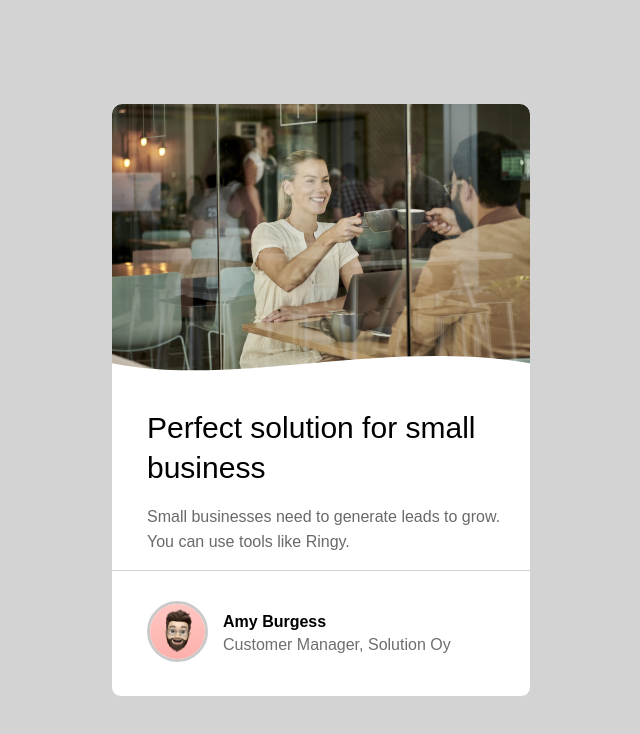
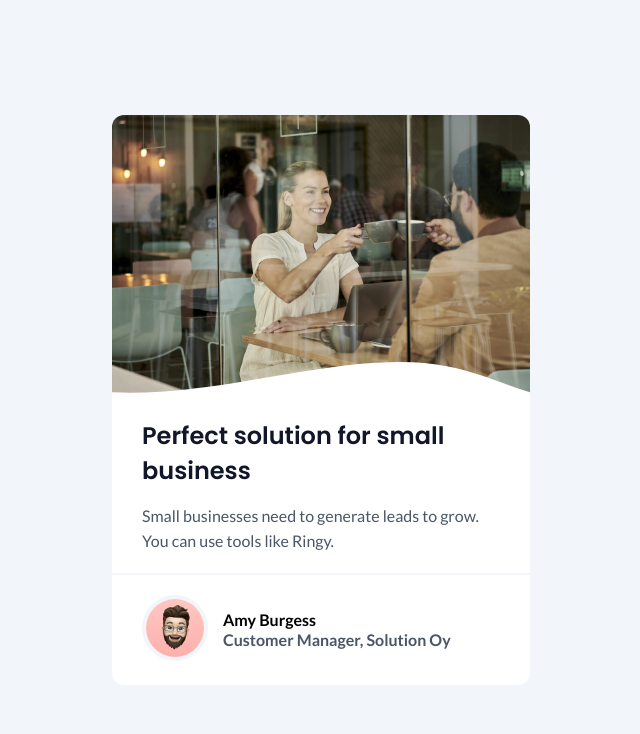
Before and after one commit to sefianeouberka/business-blog-card, a plain HTML site: page index.html in a window 1280 px wide. Shown: the whole page, without its empty margins (319-959 px from the left). Drawn offline with Linux system fonts and the light colour scheme.

Commit message:
Update index.html and style.css

```diff
--- a/index.html
+++ b/index.html
@@ -12,33 +12,41 @@
     />
     <link rel="stylesheet" href="style.css">
     <title>Business Blog Card</title>
-    <style>
-    </style>
   </head>
   <body>
-    <div class="container">
-      <div class="card">
-        <div class="image-layer">
-          <img src="resources/hero-image-1.jpg" alt="">
-          <svg class="wave-divider" viewBox="0 0 500 80" preserveAspectRatio="none">
-            <path d="M0,45 C150,85 320,5 500,45 L500,80 L0,80 Z" fill="#ffffff"></path>
+    <main class="page_stage">
+      <article class="card_container" aria-labelledby="card_title">
+        <div class="card_media">
+          <img class="card_image" src="resources/hero-image-1.jpg" alt="two persone in a caffee">
+          <svg
+            class="card__wave"
+            viewBox="0 0 500 80"
+            preserveAspectRatio="none"
+            aria-hidden="true"
+            focusable="false"
+            >
+            <path
+              d="M0,68 C120,76 235,14 345,14 C415,14 455,48 500,68 L500,80 L0,80 Z"
+              fill="currentColor"
+            />
           </svg>
         </div>
-        <div class="body-layer">
-          <h2>Perfect solution for small business</h2>
-          <p>Small businesses need to generate leads to grow. You can use tools like Ringy.</p>
+        <div class="card_body">
+          <h2 id="card_title" class="card_title"> Perfect solution for small business </h2>
+          <p class="card_description">
+            Small businesses need to generate leads to grow. You can use tools like Ringy.
+          </p>
         </div>
-        <hr class="seprator-line">
-        <div class="author-layer">
-          <div class="avatar">
-            <img src="resources/avatar-image-business-card-1.png" alt="image author">
+        <footer class="card_aothor">
+          <div class="card_avatar">
+            <img src="resources/avatar-image-business-card-1.png" alt="image of persone">
           </div>
-          <div class="author-info">
-            <h4>Amy Burgess</h4>
-            <p>Customer Manager, Solution Oy</p>
+          <div class="card_info_author">
+            <p class="name_author"> Amy Burgess </p>
+            <p class="job_position">Customer Manager, Solution Oy</p>
           </div>
-        </div>
-      </div>
-    </div>
+        </footer>
+      </article>
+    </main>
   </body>
 </html>
--- a/style.css
+++ b/style.css
@@ -1,76 +1,102 @@
-body{
+@import url('https://fonts.googleapis.com/css2?family=Poppins:ital,wght@0,100;0,200;0,300;0,400;0,500;0,600;0,700;0,800;0,900;1,100;1,200;1,300;1,400;1,500;1,600;1,700;1,800;1,900&display=swap');
+@import url('https://fonts.googleapis.com/css2?family=Lato:ital,wght@0,100;0,300;0,400;0,700;0,900;1,100;1,300;1,400;1,700;1,900&family=Poppins:ital,wght@0,100;0,200;0,300;0,400;0,500;0,600;0,700;0,800;0,900;1,100;1,200;1,300;1,400;1,500;1,600;1,700;1,800;1,900&display=swap');
+:root {
+
+    --color-bg-stage: #F2F5F9;
+    --color-surface: #FFFFFF;
+    --color-text-primary: #111729;
+    --color-text-secondary: #4A5567;
+    --color-border-line: #F2F5F9;
+    --color-avatar-ring: #F2F5F9;
+
+    --font-heading: "Poppins", sans-serif;
+    --font-body: "Lato", sans-serif;
+
+    --font-size-heading: 1.5rem;
+    --font-size-body: 1rem;
+
+    --card-max-width: 418px;
+    --radius-card: 12px;
+    --radius-avatar: 100%;
+}
+*, *::before, *::after {
+    box-sizing: border-box;
+}
+body, h2, p{
     padding: 0;
     margin: 0;
-    box-sizing: border-box;
-    background-color: #D3D3D3;
 }
-.container{
-    font-family: sans-serif;
+.page_stage {
     display: flex;
     align-items: center;
     justify-content: center;
+    background-color: var(--color-bg-stage);
     height: 100vh;
 }
-.image-layer {
+.card_container{
+    background-color: var(--color-surface);
+    max-width: var(--card-max-width);
+    border-radius: var(--radius-card);
+}
+.card_media{
     position: relative;
+}
+.card_image{
     width: 100%;
-    line-height: 0;
+    height: auto;
+    aspect-ratio: 3/2;
+    object-fit: cover;
+    border-top-left-radius: var(--radius-card);
+    border-top-right-radius: var(--radius-card);
 }
-.wave-divider {
+.card__wave {
+    color: var(--color-surface);
     position: absolute;
     bottom: -1px;
     left: 0;
+    height: 45px;
     width: 100%;
-    height: 50px;
     pointer-events: none;
 }
-.card {
-    max-width: 418px;
-    border: 1px solid #D3D3D3;
-    border-radius: 10px;
-    background-color: #ffffff;
+.card_body{
+    padding: 5px 30px 20px;
 }
-.card .image-layer img{
-    border-top-left-radius: 10px;
-    border-top-right-radius: 10px;
+.card_title{
+    font-family: var(--font-heading);
+    font-weight: 550;
+    color: var(--color-text-primary);
+    margin: 15px 0px;
+}
+.card_description{
+    font-family: var(--font-body);
+    font-weight: 400;
+    line-height: 25px;
+    color: var(--color-text-secondary);
+}
+.card_aothor{
+    display: flex;
+    align-items: center;
+    padding: 20px 30px;
+    border-top: 2px solid var(--color-border-line);
+    gap: 15px;
+}
+.card_avatar img{
+    border-radius: var(--radius-avatar);
+    border: 4px solid var(--color-avatar-ring);
+}
+.card_info_author{
+    line-height: 20px;
+}
+.name_author{
+    font-family: var(--font-body);
+    font-weight: 700;
+}
+.job_position{
+    font-family: var(--font-body);
+    color: var(--color-text-secondary);
+    font-weight: 550;
 }
 
-.body-layer h2,h2 + p{
-    padding-left: 35px;
-    max-width: 360px;
+@media screen and (max-width: 640px) {
+
 }
-.body-layer h2{
-    font-weight: 540;
-    font-size: 30px;
-    line-height: 40px;
-    margin-bottom: 0px;
-}
-.body-layer p{
-    color: #696969;
-    font-weight: 300;
-    line-height: 25px;
-}
-.seprator-line{
-    border: none;
-    height: 1px;
-    background-color: #D3D3D3;
-}
-.author-layer{
-    display: flex;
-    align-items: center;
-    margin: 30px 0px;
-    padding-left: 35px;
-    gap: 10px;
-}
-.author-layer h4, h4 + p{
-    margin: 5px;
-}
-.avatar img{
-    width: 55px;
-    border-radius: 50%;
-    border: 3px solid rgb(203, 202, 202);
-}
-
-.author-info h4 + p {
-    color: rgb(110, 110, 110);
-}
```
